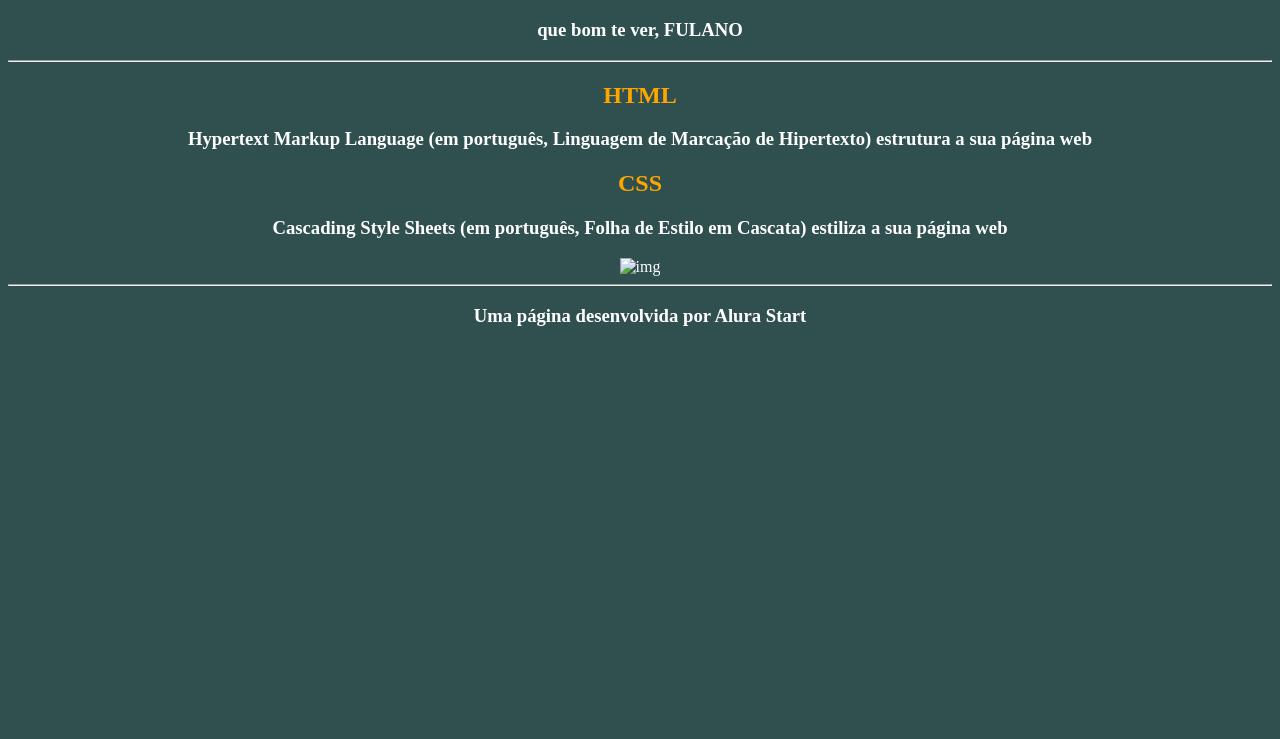
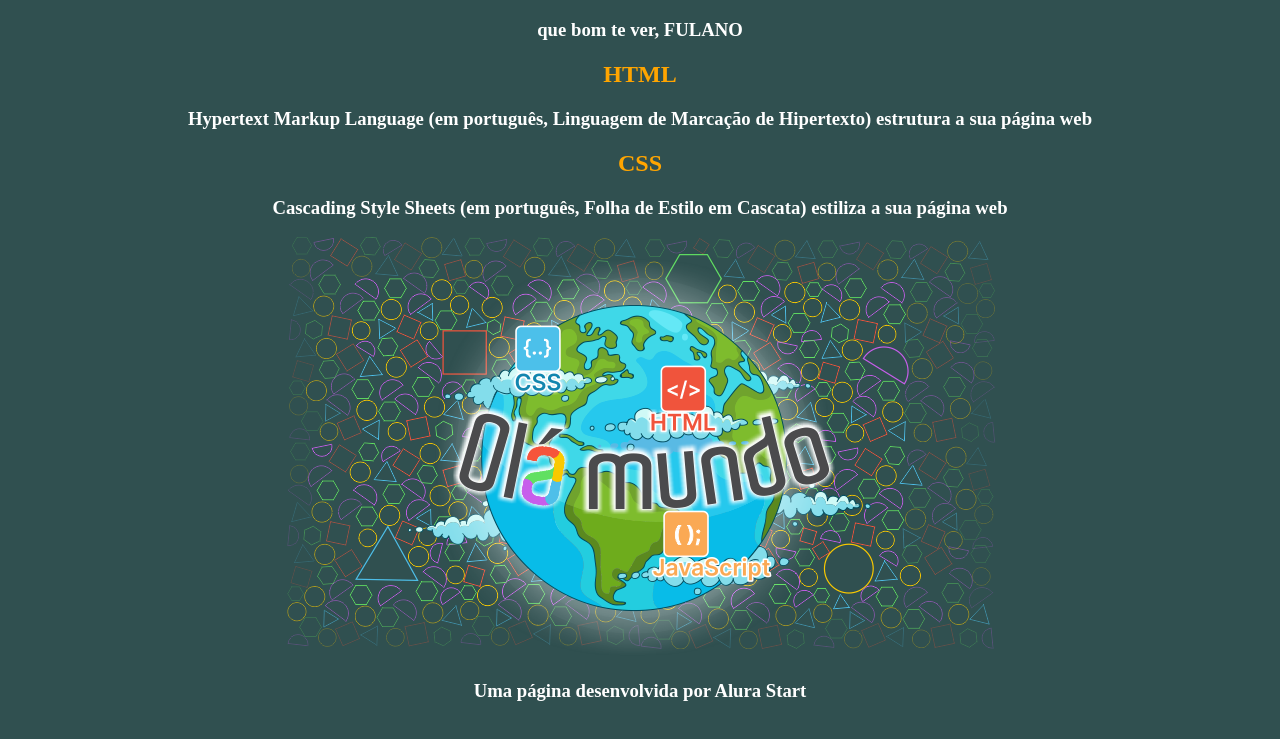
Before and after one commit to gilsonbaratheon111/gilson-imagem, a plain HTML site: page index.html in a window 1280 px wide. Shown: the part 61-800 px from the top of the page. Drawn offline with Linux system fonts and the light colour scheme.

Commit message:
index.html

```diff
--- a/index.html
+++ b/index.html
@@ -3,7 +3,7 @@
 <head>
     <meta charset="UTF-8">
     <meta name="viewport" content="width=device-width, initial-scale=1.0">
-    <title>img projeto 3</title>
+    <title>pingo projeto 3</title>
     <link rel="stylesheet" href="style.css">
 </head>
 <body>
@@ -11,15 +11,13 @@
         <h1>HELLO WORLD</h1>
         <h3>que bom te ver, FULANO</h3>
     </div>
-    <hr>
     <div class="sessao2">
         <h2>HTML</h2>
         <h3>Hypertext Markup Language (em português, Linguagem de Marcação de Hipertexto) estrutura a sua página web</h3>
         <h2>CSS</h2>
         <h3>Cascading Style Sheets (em português, Folha de Estilo em Cascata) estiliza a sua página web</h3>
-        <img src="img.png" alt="img">
+        <img src="pingo.png" alt="img">
     </div>
-    <hr>
     <div class="sessao3">
         <h3>Uma página desenvolvida por Alura Start</h3>
     </div>
```
